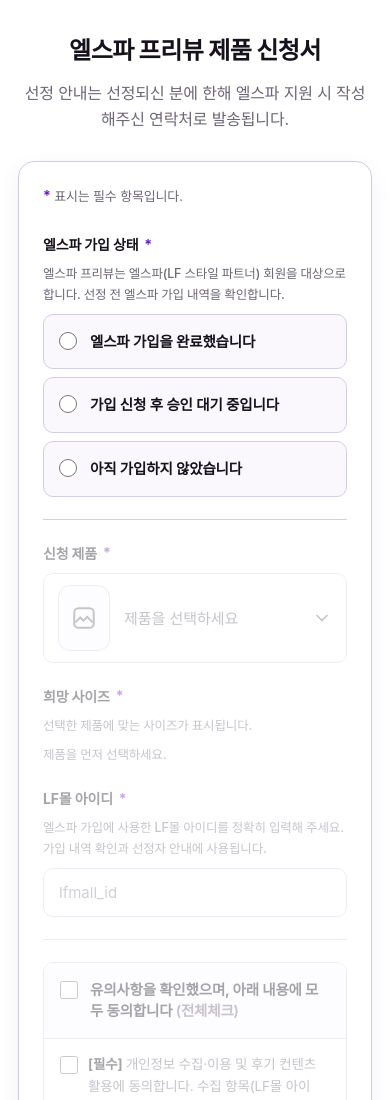
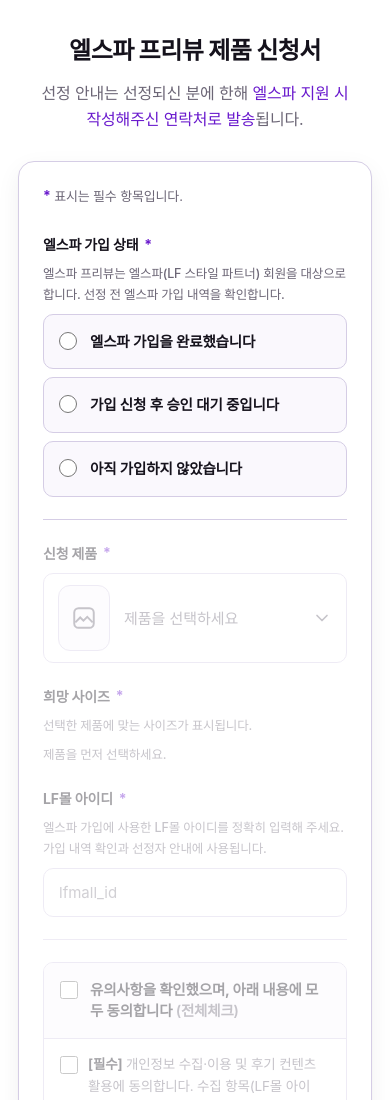
Before and after one commit to syleelfcorp/lfstylepick, a plain HTML site: page apply.html in a window 390 px wide. Shown: the top 1100 px of the page. Drawn offline with Linux system fonts and the light colour scheme; a web font is replaced by a local one.

Commit message:
신청서 상단 안내에서 연락처 발송 부분을 키컬러로 짚는다
선정 안내가 어디로 가는지가 문의로 자주 들어오는 대목이라
그 조각만 색을 올려 눈에 들어오게 했다. 새 클래스를 만들지 않고
이미 있던 .key-ink 를 쓴다.

더불어 .section-lead 에 word-break: keep-all 을 넣었다. 모바일에서
"작성해주신" 이 단어 중간에서 쪼개지고 있었다. 색이 들어가니 더
눈에 띄어 함께 고친다. 같은 클래스를 쓰는 guide.html 의 미션 안내도
같이 좋아진다.

Co-Authored-By: Claude Opus 5 <noreply@anthropic.com>

```diff
--- a/apply.html
+++ b/apply.html
@@ -38,7 +38,7 @@
 
     <div class="section-head center">
       <h1 class="section-title">엘스파 프리뷰 제품 신청서</h1>
-      <p class="section-lead">선정 안내는 선정되신 분에 한해 엘스파 지원 시 작성해주신 연락처로 발송됩니다.</p>
+      <p class="section-lead">선정 안내는 선정되신 분에 한해 <span class="key-ink">엘스파 지원 시 작성해주신 연락처로 발송</span>됩니다.</p>
     </div>
 
     <div class="form-card">
--- a/styles.css
+++ b/styles.css
@@ -176,6 +176,7 @@ button { font-family: inherit; }
 .section-lead {
   margin: 14px 0 0; color: var(--muted); font-size: 16px; max-width: 52ch;
   text-wrap: pretty;
+  word-break: keep-all;   /* 한글이 단어 중간에서 끊기지 않게 */
 }
 .section-head { margin-bottom: clamp(28px, 5vw, 44px); }
 /* 한 섹션 안에서 묶음을 나누는 소제목 */
```
